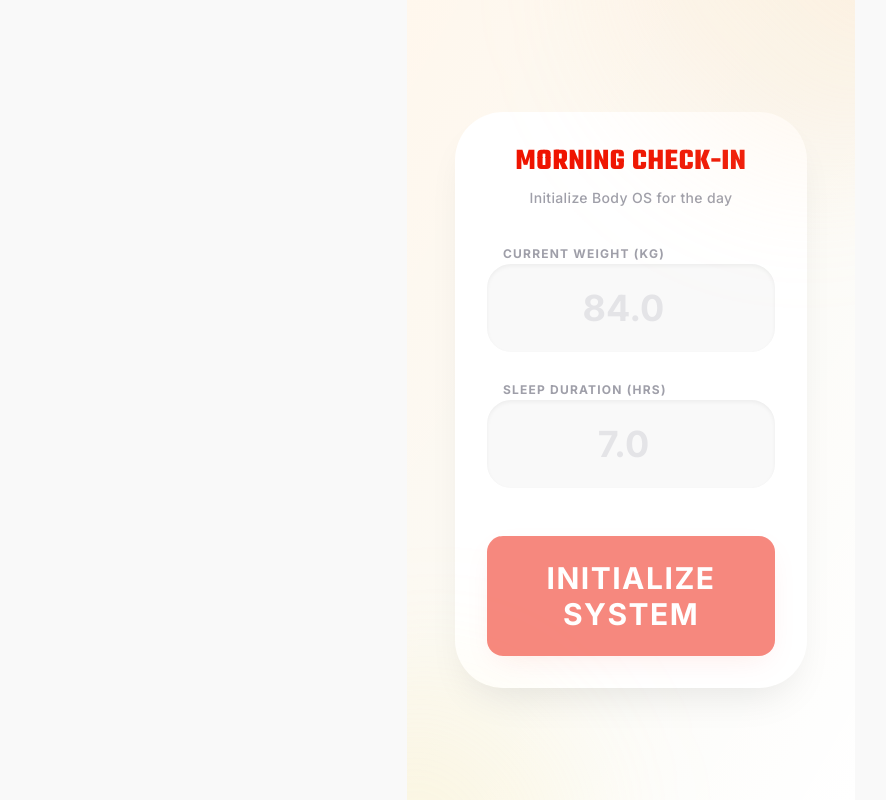
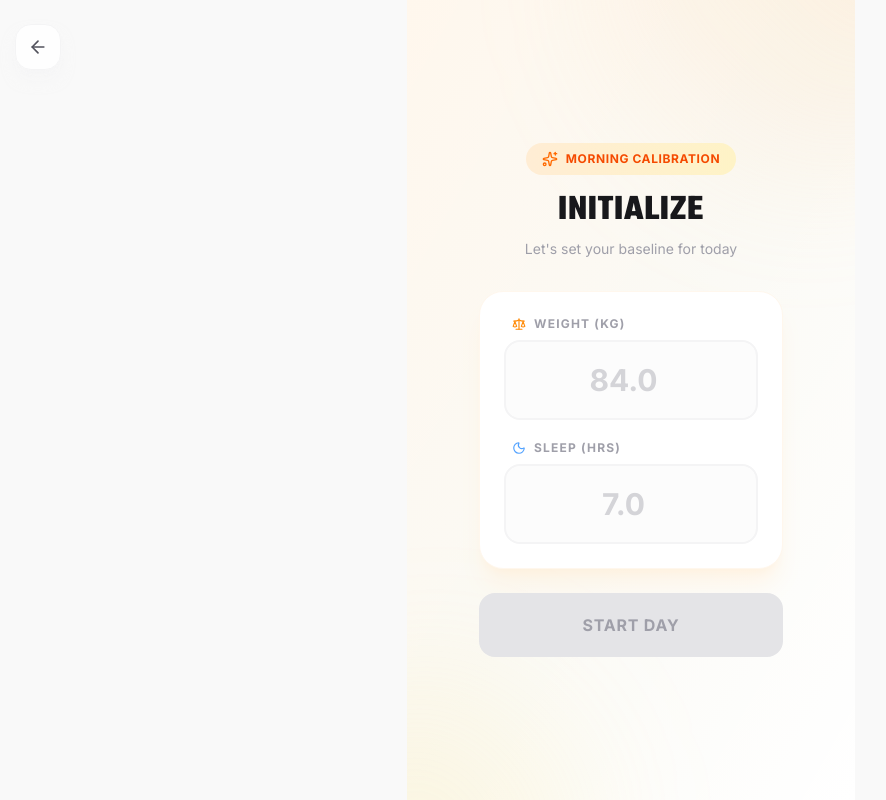
Before and after one commit to nishantattrey07/body-os, a Next.js app: page / in a window 1280 px wide. Shown: the whole page, without its empty margins (9-895 px from the left). Built offline with nearby package versions, Linux system fonts and the light colour scheme; no server answers.

Commit message:
refactor nutrition and check-in loading states

```diff
--- a/src/components/dashboard/DashboardClient.tsx
+++ b/src/components/dashboard/DashboardClient.tsx
@@ -131,6 +131,7 @@ export function DashboardClient() {
           <MorningCheckIn
             key="morning"
             onComplete={handleCheckInComplete}
+            onBack={() => setNeedsCheckIn(false)}
             cutoffHour={cutoffHour}
             cutoffMinute={cutoffMinute}
           />
--- a/src/components/dashboard/MorningCheckIn.tsx
+++ b/src/components/dashboard/MorningCheckIn.tsx
@@ -1,19 +1,19 @@
 "use client";
 
 import { createDailyLog } from "@/app/actions/daily-log";
-import { BigButton } from "@/components/ui/BigButton";
 import { motion } from "framer-motion";
-import { Loader2 } from "lucide-react";
+import { ArrowLeft, Loader2, Moon, Scale, Sparkles } from "lucide-react";
 import { useState } from "react";
 import { toast } from "sonner";
 
 interface MorningCheckInProps {
   onComplete: () => void;
+  onBack?: () => void;
   cutoffHour?: number;
   cutoffMinute?: number;
 }
 
-export function MorningCheckIn({ onComplete, cutoffHour = 5, cutoffMinute = 30 }: MorningCheckInProps) {
+export function MorningCheckIn({ onComplete, onBack, cutoffHour = 5, cutoffMinute = 30 }: MorningCheckInProps) {
   const [weight, setWeight] = useState<string>("");
   const [sleep, setSleep] = useState<string>("");
   const [submitting, setSubmitting] = useState(false);
@@ -36,65 +36,127 @@ export function MorningCheckIn({ onComplete, cutoffHour = 5, cutoffMinute = 30 }
     }
   };
 
+  const isValid = weight && sleep;
+
+
   return (
+    <div className="flex flex-col items-center justify-center w-full h-full p-6 relative">
+      <motion.button
+        initial={{ opacity: 0, x: -10 }}
+        animate={{ opacity: 1, x: 0 }}
+        onClick={onBack}
+        className="fixed top-6 left-6 p-3 rounded-2xl bg-white/80 backdrop-blur-sm hover:bg-white transition-all shadow-lg shadow-zinc-100/50 border border-zinc-100 will-change-transform z-50"
+      >
+        <ArrowLeft size={20} className="text-zinc-600" />
+      </motion.button>
+
       <motion.div
-      initial={{ opacity: 0, scale: 0.95 }}
-      animate={{ opacity: 1, scale: 1 }}
-      className="flex w-full max-w-sm flex-col items-center gap-8 bg-white p-8 rounded-[3rem] shadow-[0_20px_40px_-15px_rgba(0,0,0,0.1)]"
+        initial={{ opacity: 0, y: 20 }}
+        animate={{ opacity: 1, y: 0 }}
+        transition={{ duration: 0.5 }}
+        className="w-full max-w-sm relative"
       >
-      <div className="text-center space-y-2">
-        <h2 className="text-3xl font-bold uppercase tracking-tighter font-heading text-primary">
-          Morning Check-In
-        </h2>
-        <p className="text-zinc-400 font-medium text-sm tracking-wide">
-          Initialize Body OS for the day
+        {/* Header */}
+        <div className="text-center mb-8">
+          <motion.div
+            initial={{ scale: 0.8, opacity: 0 }}
+            animate={{ scale: 1, opacity: 1 }}
+            transition={{ delay: 0.2 }}
+            className="inline-flex items-center gap-2 px-4 py-2 rounded-full bg-gradient-to-r from-orange-100 to-amber-100 mb-4"
+          >
+            <Sparkles size={16} className="text-orange-500" />
+            <span className="text-xs font-bold uppercase tracking-wider text-orange-600">
+              Morning Calibration
+            </span>
+          </motion.div>
+
+          <h1 className="text-4xl font-bold uppercase tracking-tight text-zinc-900 font-heading">
+            Initialize
+          </h1>
+          <p className="text-zinc-400 text-sm mt-2">
+            Let&apos;s set your baseline for today
           </p>
         </div>
 
-      <div className="w-full space-y-6">
-        <div className="space-y-3">
-          <label className="text-xs font-bold uppercase tracking-widest text-zinc-400 font-heading pl-4">
-            Current Weight (kg)
+        {/* Input Card */}
+        <motion.div
+          initial={{ opacity: 0, y: 10 }}
+          animate={{ opacity: 1, y: 0 }}
+          transition={{ delay: 0.3 }}
+          className="bg-white rounded-3xl p-6 shadow-xl shadow-orange-100/50 border border-orange-50 space-y-5"
+        >
+          {/* Weight Input */}
+          <div className="space-y-2">
+            <div className="flex items-center gap-2 px-2">
+              <Scale size={14} className="text-orange-400" />
+              <label className="text-xs font-bold uppercase tracking-widest text-zinc-400">
+                Weight (kg)
               </label>
+            </div>
+            <div className="relative">
               <input
                 type="number"
                 step="0.1"
+                inputMode="decimal"
                 value={weight}
                 onChange={(e) => setWeight(e.target.value)}
                 placeholder="84.0"
-            className="w-full rounded-3xl border-0 bg-background p-6 text-center text-4xl font-bold text-foreground placeholder-zinc-200 focus:ring-2 focus:ring-primary font-heading shadow-inner outline-none"
-          />
-        </div>
-
-        <div className="space-y-3">
-          <label className="text-xs font-bold uppercase tracking-widest text-zinc-400 font-heading pl-4">
-            Sleep Duration (hrs)
-          </label>
-          <input
-            type="number"
-            step="0.5"
-            value={sleep}
-            onChange={(e) => setSleep(e.target.value)}
-            placeholder="7.0"
-            className="w-full rounded-3xl border-0 bg-background p-6 text-center text-4xl font-bold text-foreground placeholder-zinc-200 focus:ring-2 focus:ring-primary font-heading shadow-inner outline-none"
+                className="w-full rounded-2xl border-2 border-zinc-100 bg-zinc-50/50 p-5 text-center text-3xl font-bold text-zinc-800 placeholder-zinc-300 focus:border-orange-300 focus:ring-0 focus:bg-white font-heading outline-none transition-all"
               />
             </div>
           </div>
 
-      <BigButton
+          {/* Sleep Input */}
+          <div className="space-y-2">
+            <div className="flex items-center gap-2 px-2">
+              <Moon size={14} className="text-blue-400" />
+              <label className="text-xs font-bold uppercase tracking-widest text-zinc-400">
+                Sleep (hrs)
+              </label>
+            </div>
+            <div className="relative">
+              <input
+                type="number"
+                step="0.5"
+                inputMode="decimal"
+                value={sleep}
+                onChange={(e) => setSleep(e.target.value)}
+                placeholder="7.0"
+                className="w-full rounded-2xl border-2 border-zinc-100 bg-zinc-50/50 p-5 text-center text-3xl font-bold text-zinc-800 placeholder-zinc-300 focus:border-blue-300 focus:ring-0 focus:bg-white font-heading outline-none transition-all"
+              />
+            </div>
+          </div>
+        </motion.div>
+
+        {/* Submit Button */}
+        <motion.button
+          initial={{ opacity: 0, y: 10 }}
+          animate={{ opacity: 1, y: 0 }}
+          transition={{ delay: 0.4 }}
           onClick={handleSubmit}
-        disabled={!weight || !sleep || submitting}
-        className="mt-4 shadow-[0_10px_30px_-10px_rgba(239,68,68,0.4)]"
+          disabled={!isValid || submitting}
+          whileTap={{ scale: 0.98 }}
+          className={`
+            w-full h-16 mt-6 rounded-2xl font-bold text-base uppercase tracking-wider
+            flex items-center justify-center gap-2 transition-all
+            ${isValid && !submitting
+              ? 'bg-gradient-to-r from-orange-500 to-amber-500 text-white shadow-lg shadow-orange-500/30 hover:shadow-xl hover:shadow-orange-500/40'
+              : 'bg-zinc-200 text-zinc-400 cursor-not-allowed'
+            }
+          `}
         >
           {submitting ? (
-          <span className="flex items-center gap-2">
-            <Loader2 className="h-5 w-5 animate-spin" />
+            <>
+              <Loader2 className="animate-spin" size={20} />
               Initializing...
-          </span>
+            </>
           ) : (
-          "Initialize System"
+            <>
+              Start Day
+            </>
           )}
-      </BigButton>
+        </motion.button>
       </motion.div>
+    </div>
   );
 }
--- a/src/components/nutrition/NutritionGrid.tsx
+++ b/src/components/nutrition/NutritionGrid.tsx
@@ -5,10 +5,9 @@ import { useDailyLog } from "@/hooks/queries/useDailyLog";
 import { useInventory } from "@/hooks/queries/useInventory";
 import { useUserSettings } from "@/hooks/queries/useUserSettings";
 import { AnimatePresence, motion } from "framer-motion";
-import { Loader2 } from "lucide-react";
 import { useState } from "react";
 import { toast } from "sonner";
-
+import { NutritionSkeleton } from "./NutritionSkeleton";
 interface FoodCardProps {
   id: string;
   name: string;
@@ -142,11 +141,7 @@ export function NutritionGrid({ onLog }: NutritionGridProps) {
   };
 
   if (itemsLoading) {
-    return (
-      <div className="flex justify-center py-12">
-        <Loader2 className="animate-spin text-zinc-300 w-8 h-8" />
-      </div>
-    );
+    return <NutritionSkeleton />;
   }
 
   return (
--- /dev/null
+++ b/src/components/nutrition/NutritionSkeleton.tsx
@@ -0,0 +1,51 @@
+"use client";
+
+import { motion } from "framer-motion";
+
+/**
+ * Skeleton loader for NutritionGrid component.
+ * Matches the layout: summary banner + 2-column food grid.
+ */
+export function NutritionSkeleton() {
+  return (
+    <div className="space-y-6 animate-pulse">
+      {/* Summary Banner Skeleton */}
+      <div className="bg-gradient-to-r from-blue-400/60 to-blue-500/50 rounded-3xl p-6 relative overflow-hidden">
+        <div className="flex justify-between items-center">
+          <div className="space-y-3">
+            <div className="h-3 w-24 bg-white/30 rounded-full" />
+            <div className="h-12 w-28 bg-white/40 rounded-lg" />
+          </div>
+          <div className="text-right space-y-3">
+            <div className="h-3 w-16 bg-white/30 rounded-full ml-auto" />
+            <div className="h-8 w-20 bg-white/40 rounded-lg ml-auto" />
+          </div>
+        </div>
+        {/* Progress bar skeleton */}
+        <div className="mt-6 bg-black/10 rounded-full h-2">
+          <div className="bg-white/50 h-full w-1/3 rounded-full" />
+        </div>
+      </div>
+
+      {/* Food Grid Skeleton */}
+      <div className="grid grid-cols-2 gap-4">
+        {Array.from({ length: 6 }).map((_, i) => (
+          <motion.div
+            key={i}
+            initial={{ opacity: 0 }}
+            animate={{ opacity: 1 }}
+            transition={{ delay: i * 0.05 }}
+            className="bg-white rounded-3xl p-6 flex flex-col items-center justify-center gap-3 border border-zinc-100"
+          >
+            {/* Emoji placeholder */}
+            <div className="w-12 h-12 bg-zinc-100 rounded-full" />
+            {/* Name */}
+            <div className="h-4 w-16 bg-zinc-100 rounded-full" />
+            {/* Protein badge */}
+            <div className="h-5 w-14 bg-zinc-50 rounded-full" />
+          </motion.div>
+        ))}
+      </div>
+    </div>
+  );
+}
```
Also changed, not shown: src/app/login/page.tsx (+70 -17 lines), src/components/workout/ExerciseLogger.tsx (+51 -32 lines). Lines whose indentation alone changed are shown as unchanged.
